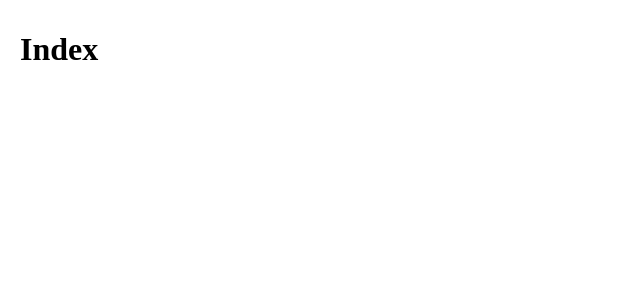
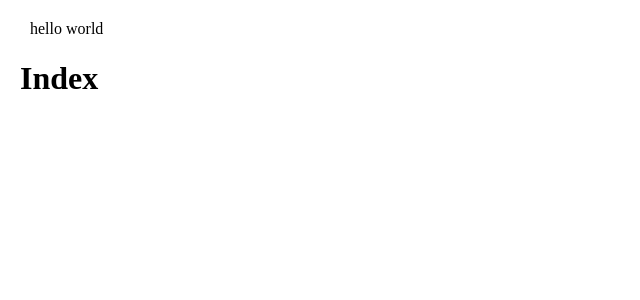
Before and after one commit to NateICS/ics-journalism, a Next.js app: page / in a window 1280 px wide. Shown: the top 300 px of the page, without its empty margins (0-640 px from the left). Built offline with nearby package versions, Linux system fonts and the light colour scheme.

Commit message:
added hello world

```diff
--- a/pages/index.tsx
+++ b/pages/index.tsx
@@ -1,9 +1,10 @@
 const Index = () => {
   return (
     <>
+      <p>hello world</p>
       <h1>Index</h1>
     </>
-  )
-}
+  );
+};
 
-export default Index
+export default Index;
```
